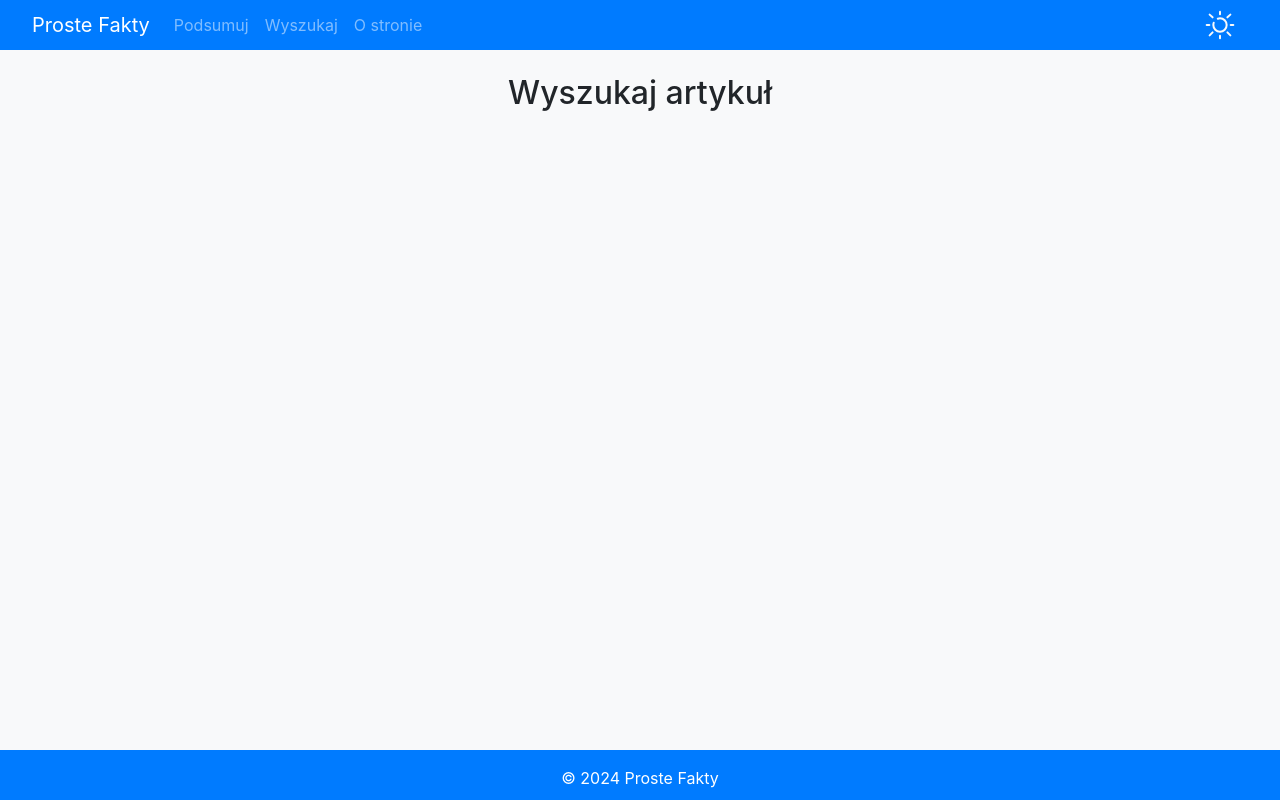
After one commit to DawidBrrr/QuickFacts, a Django app: page /search/ in a window 1280 px wide. The commit adds this page. Run offline with Django 5.2, Linux system fonts and the light colour scheme; some libraries are stand-ins or nearby versions.

Commit message:
Article Search url

```diff
--- /dev/null
+++ b/QuickFacts/ArticleSearch/templates/search.html
@@ -0,0 +1,21 @@
+{% extends 'base.html' %}
+{% load static %}
+
+{% block title %} Proste Fakty {% endblock %}
+
+{% block extra_css %}
+    <link rel="stylesheet" href="{% static 'css/styles.css' %}">
+{% endblock %}
+
+{% block content %}
+    <div class="container-mt5">
+
+        <h2 class="text-center">Wyszukaj artykuł</h2>
+
+
+
+
+
+
+    </div>
+{% endblock %}
--- /dev/null
+++ b/QuickFacts/ArticleSearch/urls.py
@@ -0,0 +1,6 @@
+from django.urls import path
+from .views import search
+
+urlpatterns = [
+    path('',search,name='search'),
+]
--- a/QuickFacts/ArticleSearch/views.py
+++ b/QuickFacts/ArticleSearch/views.py
@@ -1,3 +1,5 @@
 from django.shortcuts import render
 
-# Create your views here.
+
+def search(request):
+    return render(request,'search.html')
--- a/QuickFacts/QuickFacts/settings.py
+++ b/QuickFacts/QuickFacts/settings.py
@@ -119,7 +119,9 @@ USE_TZ = True
 # https://docs.djangoproject.com/en/5.1/howto/static-files/
 
 STATIC_URL = 'static/'
-STATICFILES_DIRS = [os.path.join(BASE_DIR,'QuickFacts','static')]
+STATICFILES_DIRS = [
+    os.path.join(BASE_DIR,'QuickFacts','static')
+]
 
 # Default primary key field type
 # https://docs.djangoproject.com/en/5.1/ref/settings/#default-auto-field
--- a/QuickFacts/QuickFacts/templates/base.html
+++ b/QuickFacts/QuickFacts/templates/base.html
@@ -16,7 +16,7 @@
             <div class="collapse navbar-collapse">
                 <ul class="navbar-nav mr-auto">
                     <li class="nav-item"><a class="nav-link" href="/">Podsumuj</a></li>
-                    <li class="nav-item"><a class="nav-link" href="/">Wyszukaj</a></li>
+                    <li class="nav-item"><a class="nav-link" href="/search">Wyszukaj</a></li>
                     <li class="nav-item"><a class="nav-link" href="/">O stronie</a></li>
                 </ul>
             </div>
--- a/QuickFacts/QuickFacts/urls.py
+++ b/QuickFacts/QuickFacts/urls.py
@@ -20,4 +20,5 @@ from django.urls import path, include
 urlpatterns = [
     path('admin/', admin.site.urls),
     path('', include('Summary.urls')),
+    path('search/',include('ArticleSearch.urls')),
 ]
--- a/QuickFacts/Summary/forms.py
+++ b/QuickFacts/Summary/forms.py
@@ -2,6 +2,7 @@ from django import forms
 
 class LinkForm(forms.Form):
     link = forms.URLField(
+        label='Wprowadź link do artykułu',
         max_length=255,
         widget=forms.TextInput(attrs={
             'placeholder': 'Wprowadź link',
--- a/QuickFacts/Summary/templates/Summary/home.html
+++ b/QuickFacts/Summary/templates/Summary/home.html
@@ -3,9 +3,8 @@
 {% block title %} Proste Fakty {% endblock %}
 
 {% block content %}
+
     <div class="container mt-5">
-        <h1 class="text-center">Proste Fakty</h1>
-
         <form method="POST">
             {% csrf_token %}
             {{ form.as_p }}
```
Also changed, not shown: QuickFacts/ArticleSearch/static/css/styles.css (added).
